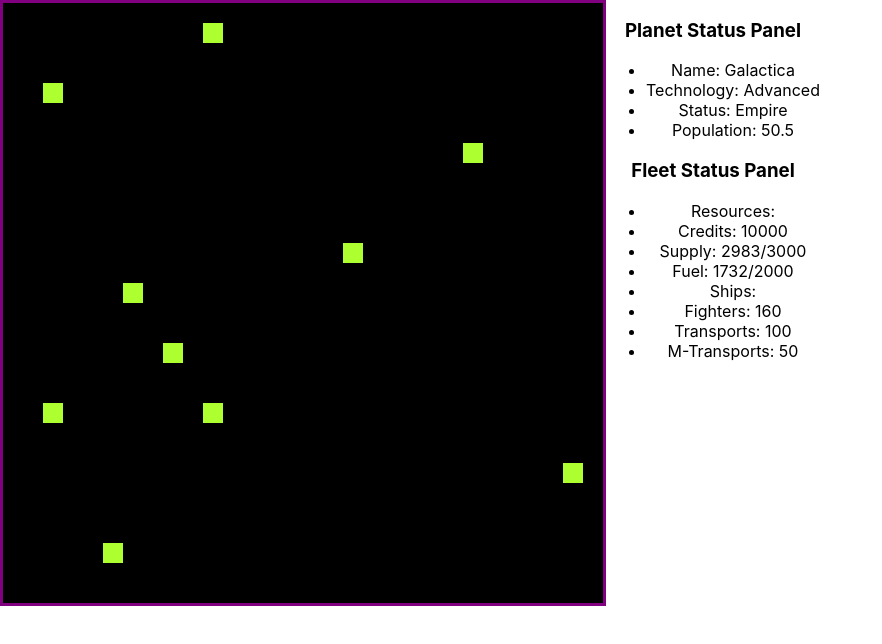
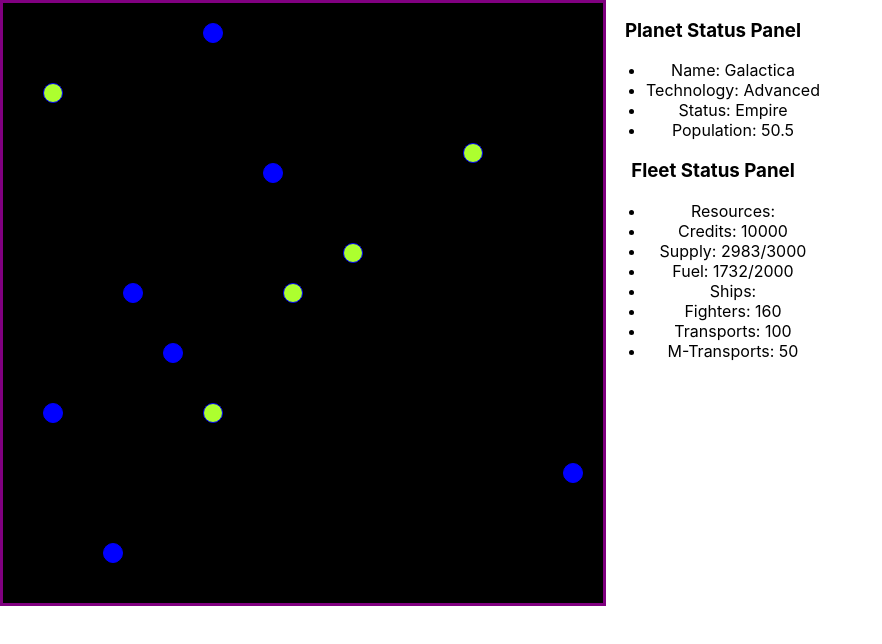
Before and after one commit to brisberg/galactic-empire, a React (Create React App) app in the folder src/viewer/: page / in a window 1280 px wide. Shown: the top 644 px of the page, without its empty margins (0-882 px from the left). Built offline with nearby package versions, Linux system fonts and the light colour scheme.

Commit message:
Merges Planet definition into MapGrid component.

```diff
--- a/src/viewer/src/App.tsx
+++ b/src/viewer/src/App.tsx
@@ -11,24 +11,26 @@ export default function App() {
     fighters: 160, transports: 100, mTransports: 50,
   }
 
-  const planet: Planet = {
-    name: 'Galactica',
-    techlevel: 'Advanced',
-    status: 'Empire',
-    population: 50.5,
-    position: { x: 15, y: 15 },
-  };
-
-  const planets = [
-    { x: 3, y: 5 }, { x: 11, y: 2 }, { x: 24, y: 8 }, { x: 29, y: 24 }, { x: 7, y: 15 },
-    { x: 11, y: 21 }, { x: 18, y: 13 }, { x: 3, y: 21 }, { x: 6, y: 28 }, { x: 9, y: 18 },
+  const planets: Planet[] = [
+    { name: 'Galactica', techlevel: 'Advanced', status: 'Empire', population: 50.5, position: { x: 15, y: 15 } },
+    { name: 'Winterstone', techlevel: 'Advanced', status: 'Empire', population: 100.5, position: { x: 3, y: 5 } },
+    { name: 'Vorex', techlevel: 'Advanced', status: 'Independent', population: 95.5, position: { x: 11, y: 2 } },
+    { name: 'Jakle', techlevel: 'Superior', status: 'Empire', population: 34.5, position: { x: 24, y: 8 } },
+    { name: 'Bol', techlevel: 'Superior', status: 'Independent', population: 78.5, position: { x: 29, y: 24 } },
+    { name: 'Ros\' kel', techlevel: 'Superior', status: 'Independent', population: 23.5, position: { x: 7, y: 15 } },
+    { name: 'Spurn', techlevel: 'Limited', status: 'Empire', population: 41.5, position: { x: 11, y: 21 } },
+    { name: 'Halifax', techlevel: 'Limited', status: 'Empire', population: 101.5, position: { x: 18, y: 13 } },
+    { name: 'Xil\'kar', techlevel: 'Limited', status: 'Independent', population: 110.5, position: { x: 3, y: 21 } },
+    { name: 'Terranova', techlevel: 'Limited', status: 'Independent', population: 83.5, position: { x: 6, y: 28 } },
+    { name: 'Eventide', techlevel: 'Primitive', status: 'Independent', population: 25.5, position: { x: 9, y: 18 } },
+    { name: 'Pak', techlevel: 'Primitive', status: 'Independent', population: 15.5, position: { x: 14, y: 9 } },
   ];
 
   return (
     <div className="App">
       <MapGrid planets={planets} />
       <div>
-        <PlanetStatus planet={planet} />
+        <PlanetStatus planet={planets[0]} />
         <FleetStatus fleet={fleet} />
       </div>
     </div>
--- a/src/viewer/src/map-grid/MapGrid.css
+++ b/src/viewer/src/map-grid/MapGrid.css
@@ -15,9 +15,18 @@
 }
 
 .planet {
-  background-color: greenyellow;
+  border: 1px solid blue;
+  border-radius: 10px;
 }
 
 .planet:hover {
   background-color: brown;
 }
+
+.Empire {
+  background-color: greenyellow;
+}
+
+.Independent {
+  background-color: blue;
+}
--- a/src/viewer/src/map-grid/MapGrid.tsx
+++ b/src/viewer/src/map-grid/MapGrid.tsx
@@ -1,12 +1,13 @@
+import { Planet } from '../planet-status/PlanetStatus';
 import './MapGrid.css';
 
 /** Renders a spacial grid describing the game Map. Renders in planets and points of interest for selection. */
-export default function MapGrid({planets}: {planets: {x: number, y: number}[]}): JSX.Element {
+export default function MapGrid({ planets }: { planets: Planet[] }): JSX.Element {
 
   const gridItems = [];
 
   for (const planet of planets) {
-    gridItems.push(GridItem(planet.x, planet.y));
+    gridItems.push(GridItem(planet));
   }
 
   return (
@@ -17,6 +18,10 @@ export default function MapGrid({planets}: {planets: {x: number, y: number}[]}):
 }
 
 /** Renders a single map element. */
-function GridItem(x: number, y: number): JSX.Element {
-  return (<div className="planet" style={{gridColumnStart: x,gridRowStart: y}}></div>)
+function GridItem(planet: Planet): JSX.Element {
+  const position = planet.position;
+  const classes = ["planet", planet.status];
+  return (
+    <div className={classes.join(' ')} style={{ gridColumnStart: position.x, gridRowStart: position.y }}></div>
+  );
 }
```
